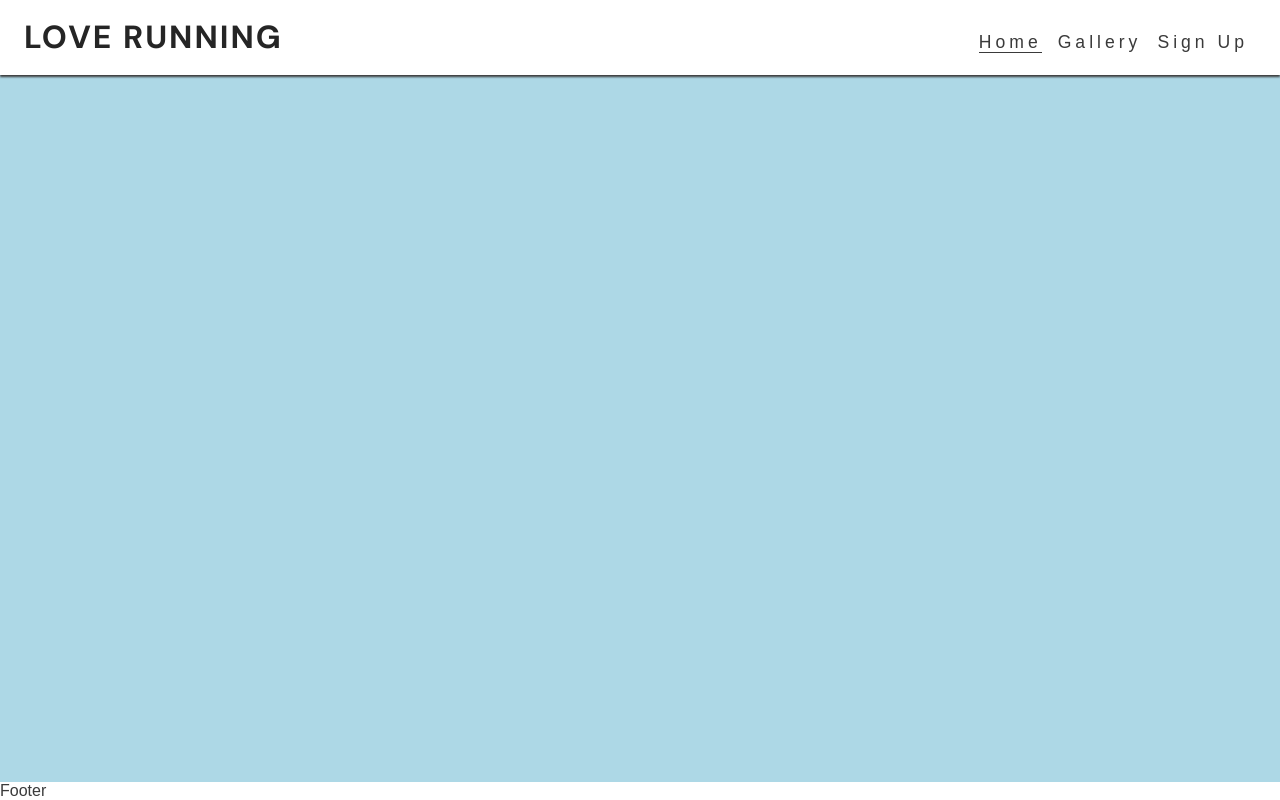
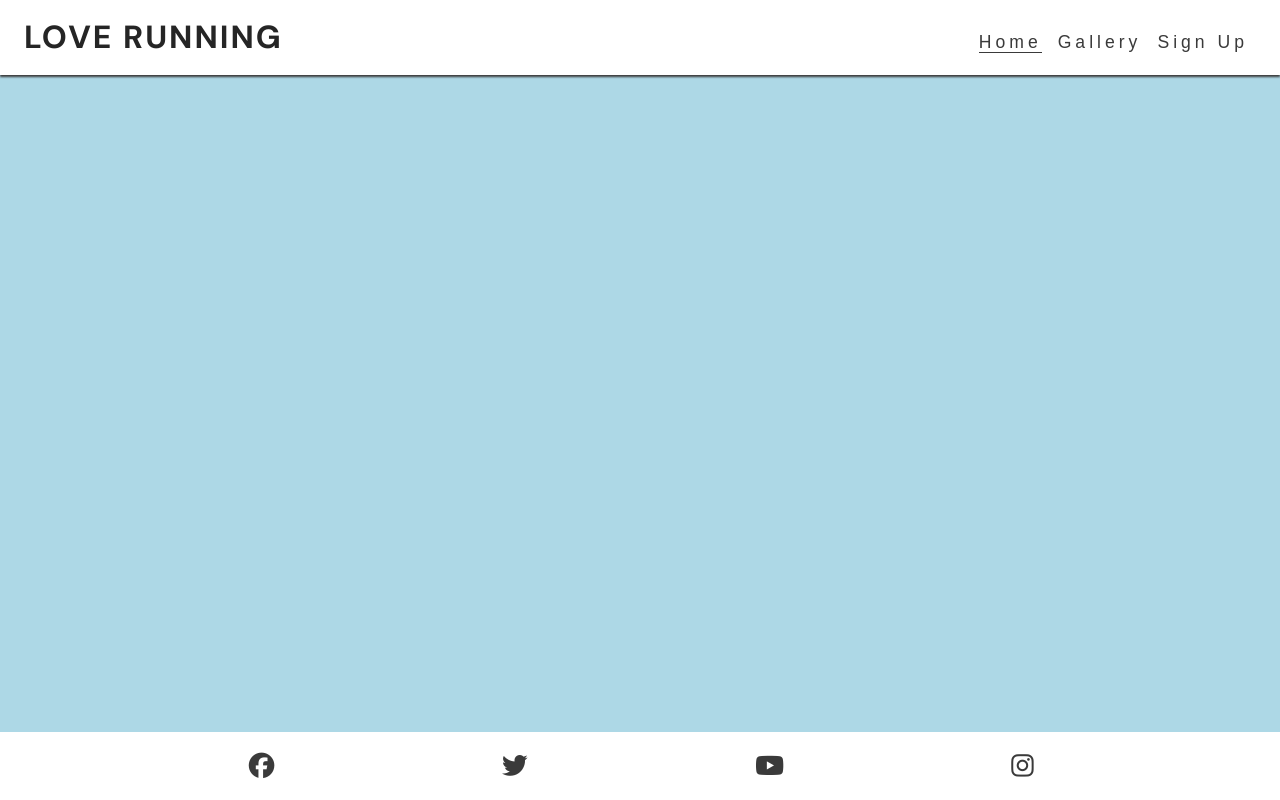
Before and after one commit to rachel1davey/love-running, a plain HTML site: page index.html in a window 1280 px wide. Drawn offline with Linux system fonts and the light colour scheme.

Commit message:
Add footer + social media icons

```diff
--- a/assets/css/style.css
+++ b/assets/css/style.css
@@ -128,3 +128,17 @@ nav {
 
     }
 }
+
+/* footer */
+#social-networks {
+    text-align: center;
+    padding: 20px;
+    display: flex;
+    justify-content: space-evenly;
+    list-style-type: none;
+}
+#social-networks i {
+    font-size: 160%;
+    padding: 5%;
+    color: #3a3a3a;
+}
--- a/index.html
+++ b/index.html
@@ -41,9 +41,9 @@
         <h1 id="logo">Love Running</h1>
       </a>
       <input type="checkbox" id="nav-toggle" name="nav-toggle" />
-      <label for="nav-toggle" class="nav-toggle-label">X</label>
+      <label for="nav-toggle" class="nav-toggle-label"><i class="fa-solid fa-burger"></i></label>
       <nav class="nav">
-        <ul>
+        <ul id="menu">
         <li><a href="" class="active">Home</a></li>
         <li><a href="">Gallery</a></li>
         <li><a href="">Sign Up</a></li>
@@ -55,7 +55,14 @@
       <p>Main</p>
     </main>
     <footer class="footer">
-      <p>Footer</p>
+      <ul id="social-networks">
+        <li><a href="https://facebook.com" target="_blank" rel="noopener" aria-label="Visit our Facebook page (opens in a new tab)"><i class="fa-brands fa-facebook"></i></a></li>
+        <li><a href="https://twitter.com" target="_blank" rel="noopener" aria-label="Visit our Twitter page (opens in a new tab)"><i class="fa-brands fa-twitter"></i></a></li>
+        <li><a href="https://youtube.com" target="_blank" rel="noopener" aria-label="Visit our Youtube page (opens in a new tab)"><i class="fa-brands fa-youtube"></i></a></li>
+        <li><a href="https://instgram.com" target="_blank" rel="noopener" aria-label="Visit our Instagram page (opens in a new tab)"><i class="fa-brands fa-instagram"></i></a></li>
+      </ul>
     </footer>
+    <script src="https://kit.fontawesome.com/df7e2cd782.js" crossorigin="anonymous"></script>
+
   </body>
 </html>
```
